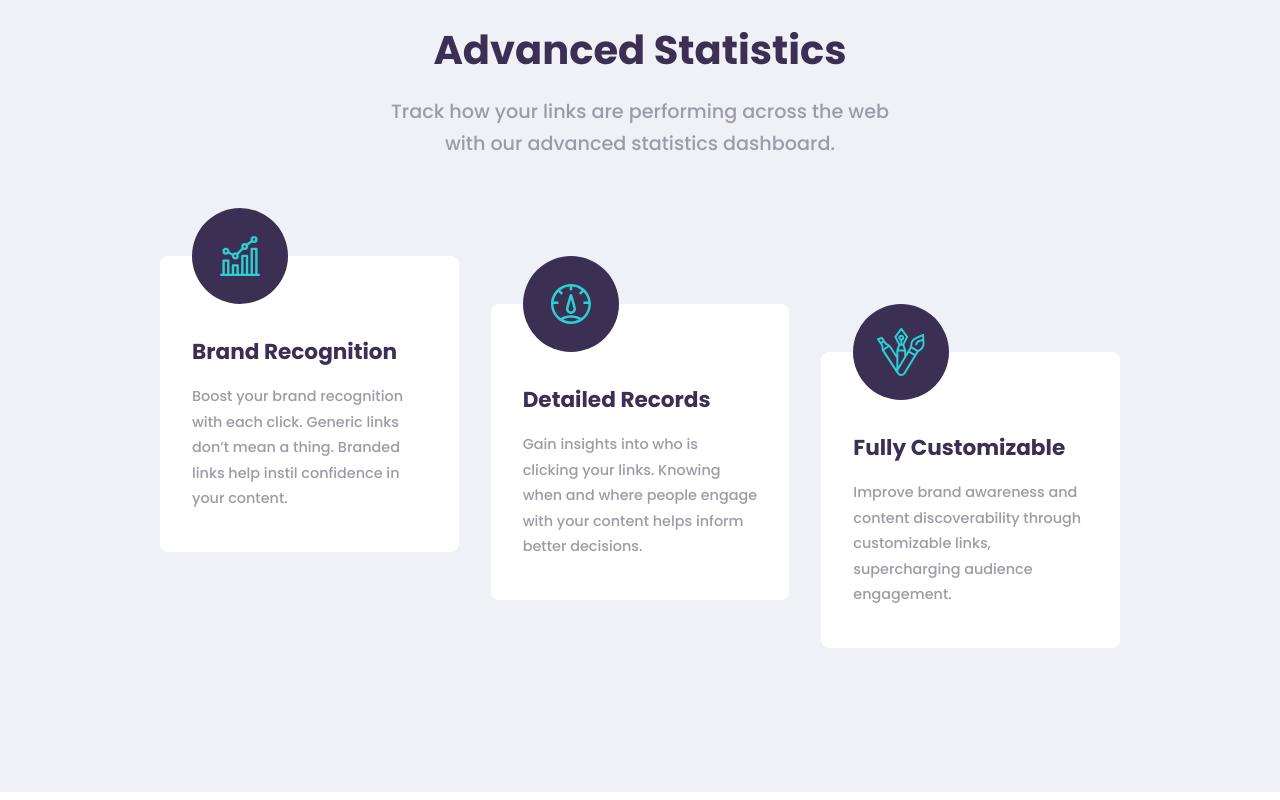
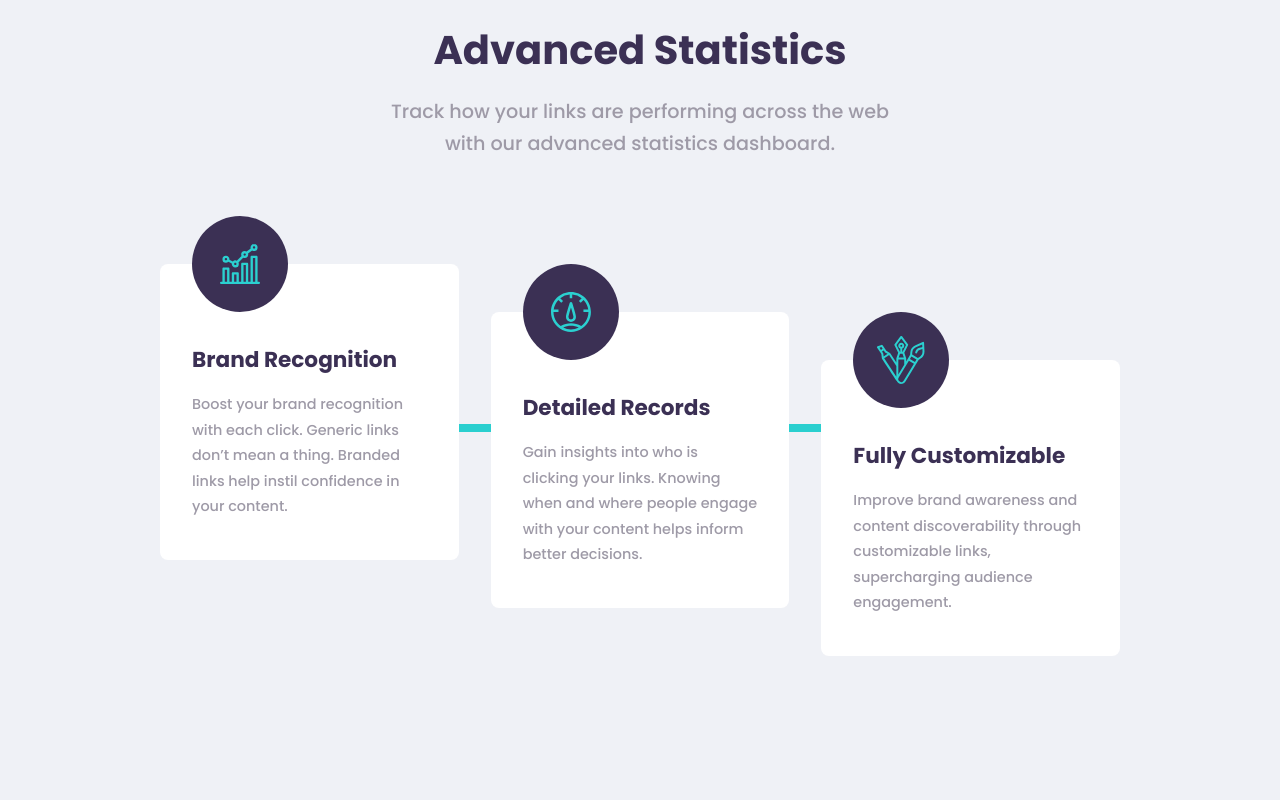
Before and after one commit to penguinboots/url-shortener, a React (Vite) app: page / in a window 1280 px wide. Shown: the part 950-1750 px from the top of the page. Built offline with nearby package versions, Linux system fonts and the light colour scheme.

Commit message:
style cyan line

```diff
--- a/src/components/Features.jsx
+++ b/src/components/Features.jsx
@@ -12,6 +12,9 @@ export default function Features() {
           Track how your links are performing across the web with our advanced
           statistics dashboard.
         </p>
+      </div>
+      <div className="line-deco">
+        <hr />
       </div>
       <div className="cards-container">
         <Card
```
